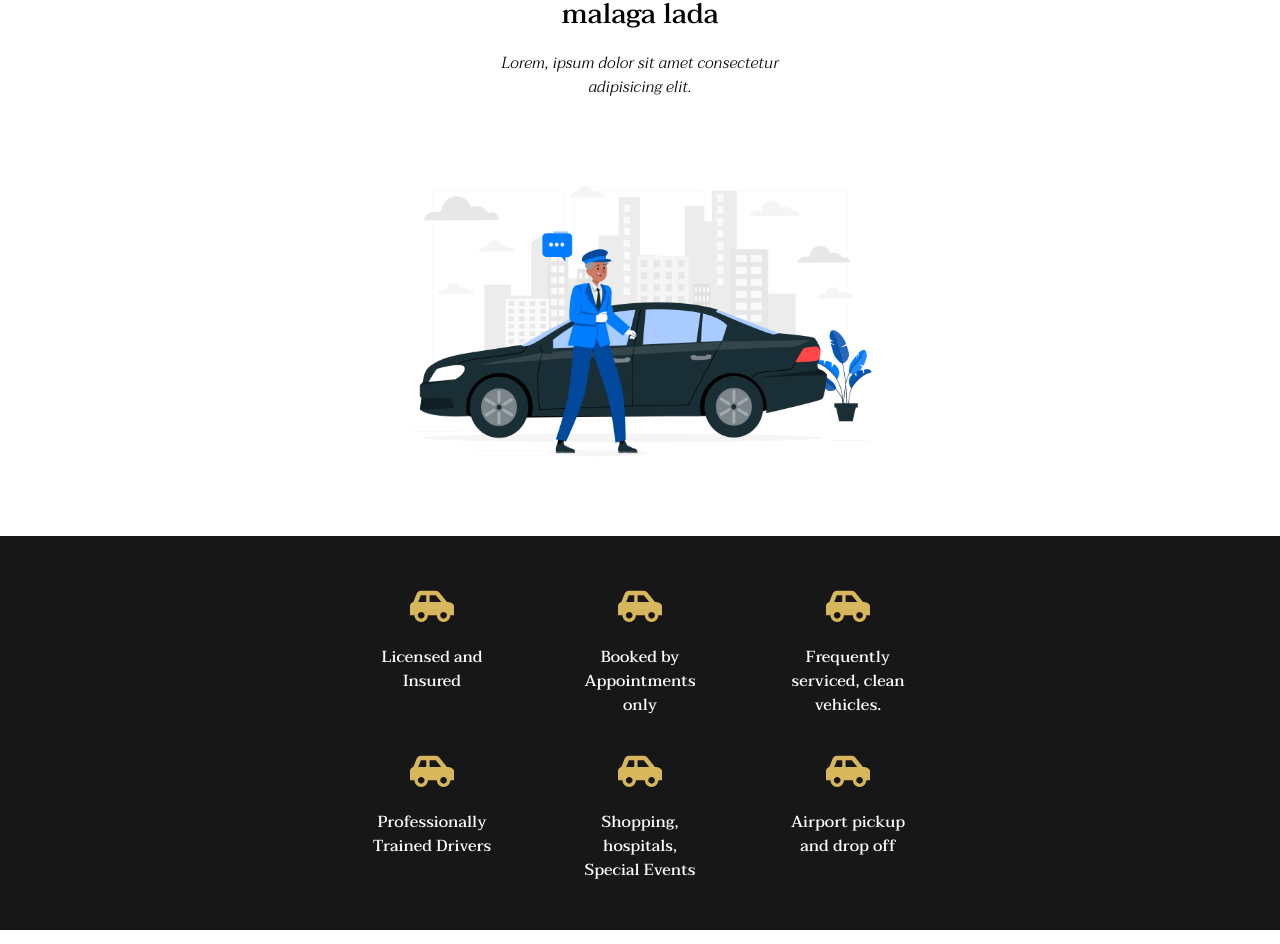
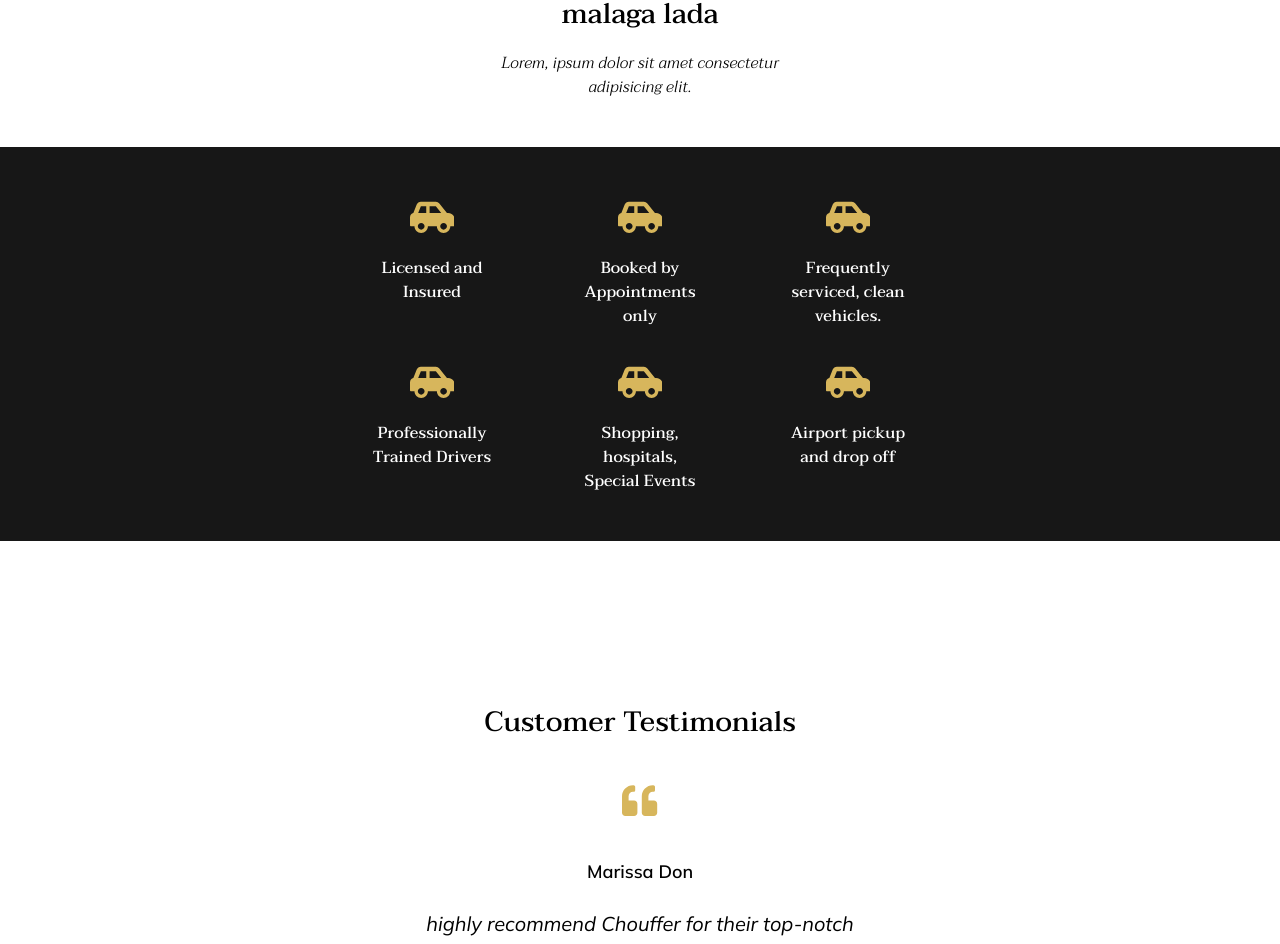
Before and after one commit to joao-miguel8/wellington-limousine, a React (Vite) app in the folder wellington-limousine/: page / in a window 1280 px wide. Shown: the part 1369-2313 px from the top of the page. Built offline with nearby package versions, Linux system fonts and the light colour scheme.

Commit message:
- Remove image in BenefitsSection.tsx

```diff
--- a/wellington-limousine/src/components/benefits-section/BenefitsSection.tsx
+++ b/wellington-limousine/src/components/benefits-section/BenefitsSection.tsx
@@ -32,13 +32,12 @@ function BenefitsSection() {
 	return (
 		<div className="bg-white">
 			<div className="px-2 mx-auto max-w-[350px]">
-				<h4 className="mx-auto font-taviraj font-medium text-center color-[#171717] text-22 min-[350px]:text-28 ">
+				<h4 className="mx-auto font-taviraj font-medium text-center color-[#171717] text-22 min-[350px]:text-28">
 					Benefits <span className="text-[#D7B65C]">ipsum dolor </span>
 					malaga lada
 				</h4>
 				<p className="mt-4 font-taviraj text-center font-light italic">Lorem, ipsum dolor sit amet consectetur adipisicing elit.</p>
 			</div>
-			<img src={benefitsImg} alt="#" className="mx-auto mt-12 w-full min-[400px]:w-[40%] " />
 
 			{/* BENEFITS LIST */}
 			<div className="mt-12 p-4 justify-center gap-4 bg-[#171717]">
```
